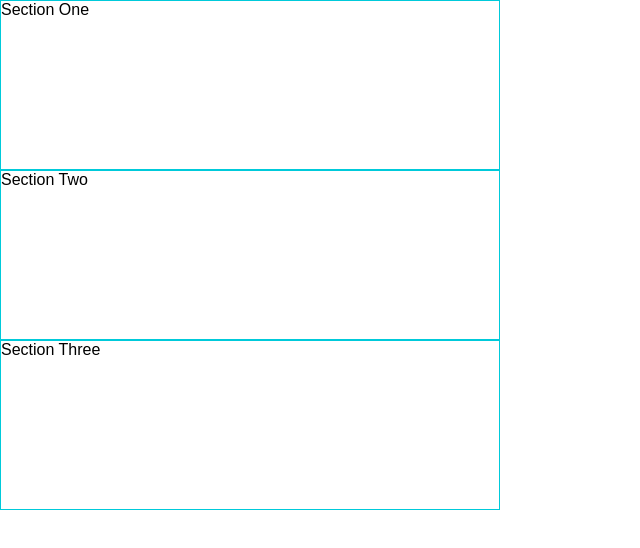
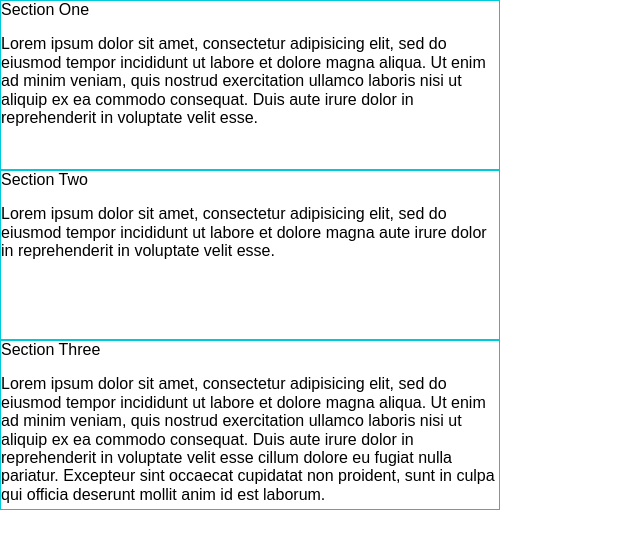
Before and after one commit to mindlikewater/TIY-wk3-accordion, a plain HTML site: page index.html in a window 1280 px wide. Shown: the whole page, without its empty margins (0-640 px from the left). Drawn offline with Linux system fonts and the light colour scheme.

Commit message:
Added paragraph text

```diff
--- a/index.html
+++ b/index.html
@@ -6,19 +6,41 @@
     <link href="style.css" rel="stylesheet"/>
   </head>
   <body>
+    <div id="wholepage">
       <div class="section-box">
         <div class="titlebar">
           <span>Section One</span>
         </div>
-      <div class="paragraph-box"></div>
+        <p>Lorem ipsum dolor sit amet, consectetur adipisicing elit,
+        sed do eiusmod tempor incididunt ut labore et dolore magna
+        aliqua. Ut enim ad minim veniam, quis nostrud exercitation
+        ullamco laboris nisi ut aliquip ex ea commodo consequat. Duis
+        aute irure dolor in reprehenderit in voluptate velit esse.
+        </p>
       </div>
       <div class="section-box">
-      <div class="titlebar">Section Two</div>
-      <div class="paragraph-box"></div>
+        <div class="titlebar">
+          <span>Section Two</span>
+        </div>
+        <p>Lorem ipsum dolor sit amet, consectetur adipisicing elit,
+        sed do eiusmod tempor incididunt ut labore et dolore magna
+        aute irure dolor in reprehenderit in voluptate velit esse.
+        </p>
       </div>
       <div class="section-box">
-      <div class="titlebar">Section Three</div>
-      <div class="paragraph-box"></div>
+        <div class="titlebar">
+          <span>Section Three</span>
+        </div>
+        <p>Lorem ipsum dolor sit amet, consectetur adipisicing elit,
+        sed do eiusmod tempor incididunt ut labore et dolore magna
+        aliqua. Ut enim ad minim veniam, quis nostrud exercitation
+        ullamco laboris nisi ut aliquip ex ea commodo consequat.
+        Duis aute irure dolor in reprehenderit in voluptate velit
+        esse cillum dolore eu fugiat nulla pariatur. Excepteur sint
+        occaecat cupidatat non proident, sunt in culpa qui officia
+        deserunt mollit anim id est laborum.
+        </p>
+      </div>
     </div>
     <script src="jquery.js"></script>
     <script src="main.js"></script>
```
Lines whose indentation alone changed are shown as unchanged.
